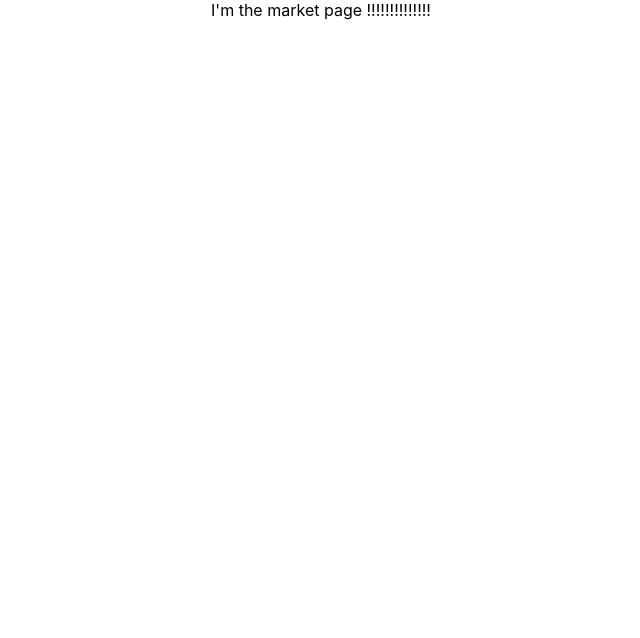
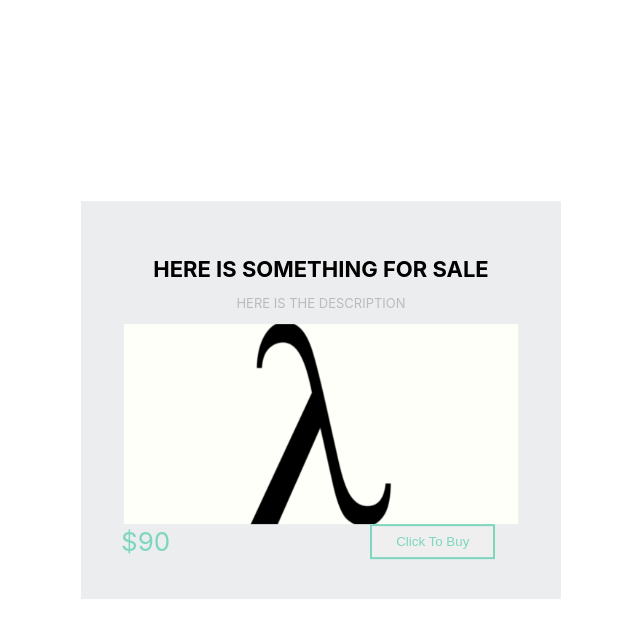
Before and after one commit to Falanke21/REM-demo-website, a React (Create React App) app in the folder fgnb/: page /market in a window 1280 px wide. Shown: the top 638 px of the page, without its empty margins (319-959 px from the left). Built offline with nearby package versions, Linux system fonts and the light colour scheme.

Commit message:
Add a page of Market and a folder stores for the resource

```diff
--- /dev/null
+++ b/fgnb/src/Market.css
@@ -0,0 +1,43 @@
+.product-card{
+	width:400px;
+	background: #ecedef;
+	padding: 40px;
+	position: absolute;
+	left: 50%;
+	top: 50%;
+	transform: translate(-50%, -50%);
+	text-transform: uppercase;
+}
+
+.product-card h1{
+	font-size: 22px;
+	margin-bottom: 4px;
+}
+
+.product-card p{
+	font-size: 13px;
+	color:#bbb;
+}
+.product-pic{
+	background-image: url(./asset/lambda.png);
+	width: 100%;
+	height: 200px;
+	background-size: cover;
+	background-position: center;
+}
+.product-info{
+	display: flex;
+	align-items: center;
+}
+.product-price{
+	color:#7ed6bf;
+	font-size: 26px;
+}
+.buy-button{
+	margin-left: 200px;
+	color: #7ed6bf;
+	border :2px solid;
+	padding: 8px 24px;
+	border-color: 20px;
+	transition: .4s linear;
+}
--- a/fgnb/src/Market.js
+++ b/fgnb/src/Market.js
@@ -1,11 +1,22 @@
 import React, { Component } from 'react';
 
+import './Market.css';
 class Market extends Component {
-  render() {
-    return (
-      <div> I'm the market page !!!!!!!!!!!!!!</div>
-    );
-  }
+
+	render(){
+		return (<div className = "product-card">
+					<h1> Here is something for sale </h1>
+					<p> here is the description </p>
+					<div className = "product-pic"></div>
+					<div className = "product-info">
+						<div className = "product-price"> $90</div>
+						<button className = "buy-button" id = "buy-button"> Click To Buy </button>
+					</div>
+
+			</div>
+
+			);
+	}
 }
 
 export default Market;
```
Also changed, not shown: fgnb/src/asset/lambda.png (added).
